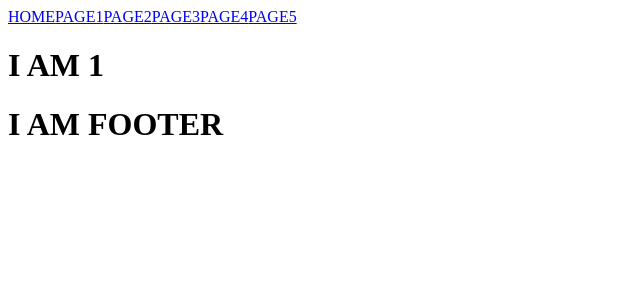
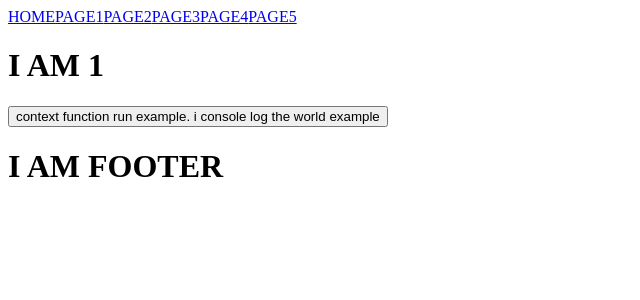
Before and after one commit to mancia08/plants, a React (Create React App) app: page /page1 in a window 1280 px wide. Shown: the top 300 px of the page, without its empty margins (0-640 px from the left). Built offline with nearby package versions, Linux system fonts and the light colour scheme.

Commit message:
context created

```diff
--- a/src/components/pageOne/PageOne.js
+++ b/src/components/pageOne/PageOne.js
@@ -1,12 +1,18 @@
 import Navbar from "./../navbar/Navbar";
 import Footer from "./../footer/Footer";
+import { Context } from "./../../context/Context";
 
 const PageOne = () => (
-  <>
-    <Navbar />
-    <h1>I AM 1</h1>
-    <Footer />
-  </>
+  <Context.Consumer>
+    {(value) => (
+      <>
+        <Navbar />
+        <h1>I AM 1</h1>
+        <button onClick={value.test}>context function run example. i console log the world example</button>
+        <Footer />
+      </>
+    )}
+  </Context.Consumer>
 );
 
 export default PageOne;
--- a/src/context/Context.js
+++ b/src/context/Context.js
@@ -8,8 +8,6 @@ class Provider extends Component {
     }
 
     test = () => { console.log(this.state.example)
-    this.setState({example: "hi"})
-console.log(this.state.example)
 }
 
 render () {
@@ -22,3 +20,4 @@ render () {
     </Context.Provider>
 }
 }
+export default Provider
--- a/src/index.js
+++ b/src/index.js
@@ -2,11 +2,14 @@ import React from "react";
 import ReactDOM from "react-dom";
 import { BrowserRouter } from "react-router-dom";
 import App from "./App";
+import Provider from "./context/Context";
 
 ReactDOM.render(
   <React.StrictMode>
     <BrowserRouter>
-      <App />
+      <Provider>
+        <App />
+      </Provider>
     </BrowserRouter>
   </React.StrictMode>,
   document.getElementById("root")
```
Also changed, not shown: 1 other file (tests, documents, lock files or other folders).
